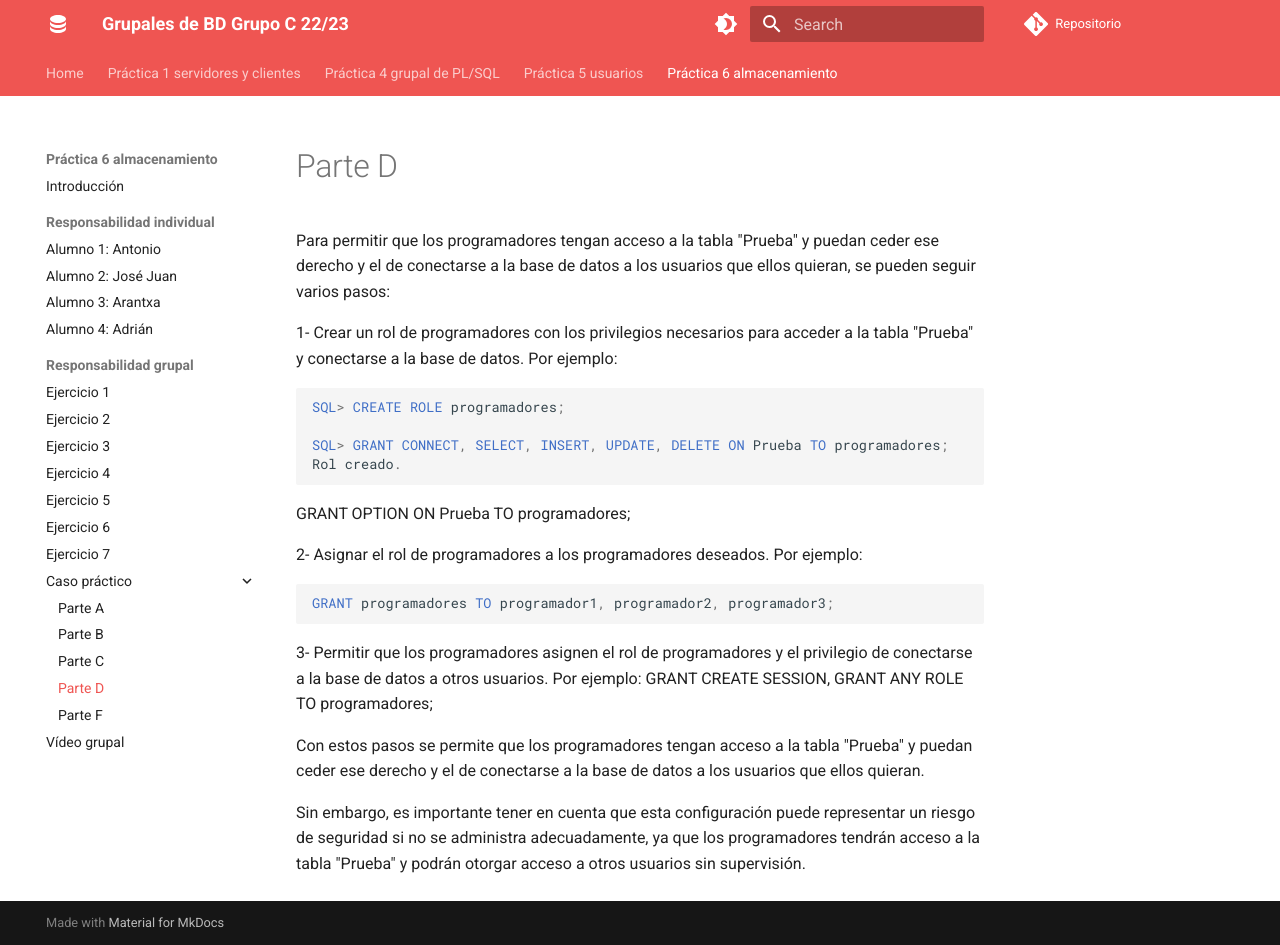
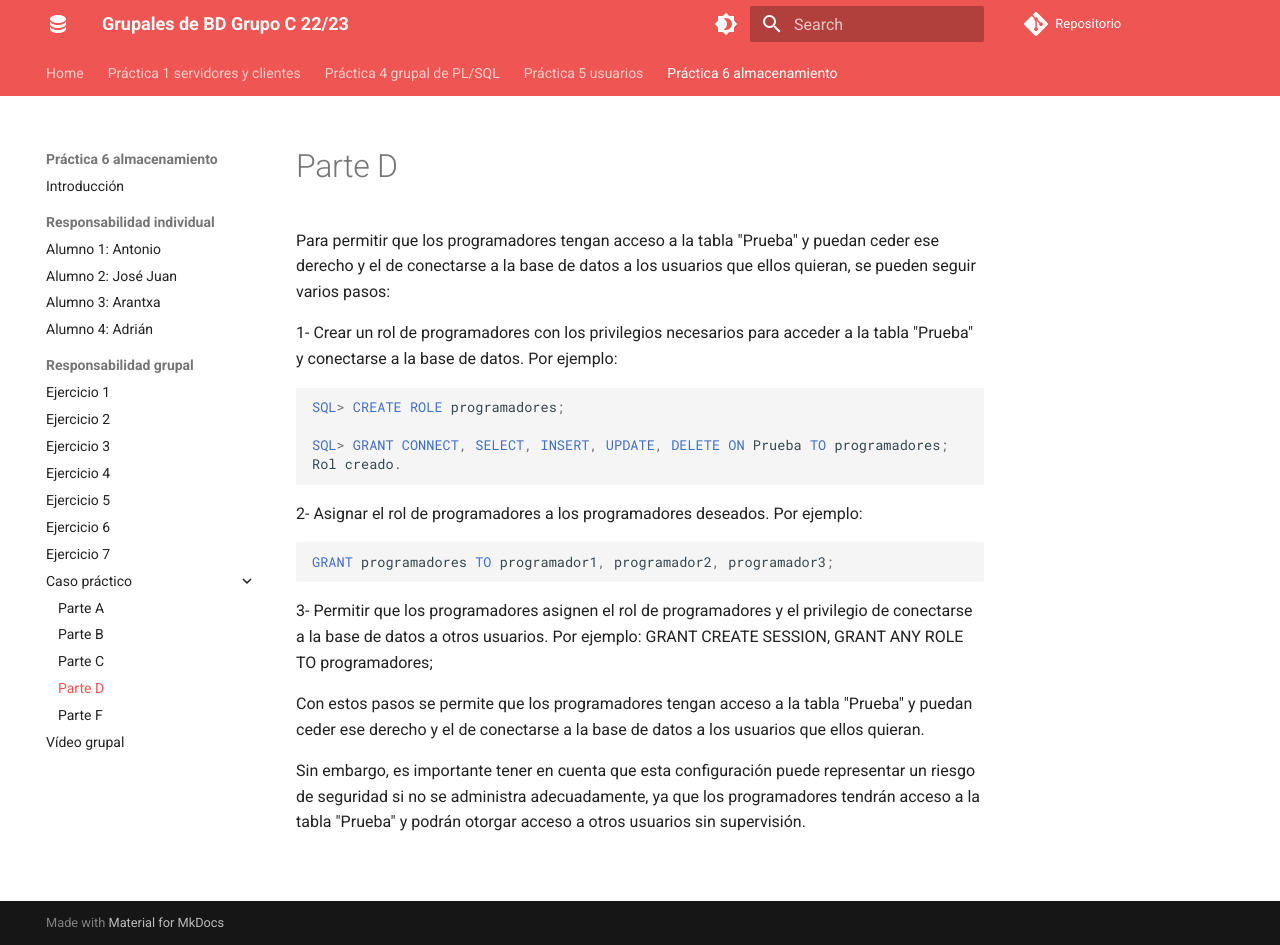
Before and after one commit to adriasir123/grupalesbdc, an MkDocs documentation site: the page built from docs/p6-almacenamiento/rg/caso-practico-parte-d.md, in a window 1280 px wide and 945 px high. Built offline with MkDocs 1.6.1 and Material for MkDocs 9.7.7, drawn with Linux system fonts in a browser that asks for light colours; comment, search, counter and statistics services are not loaded.

Commit message:
Termino el ejercicio 8

````diff
--- a/docs/p6-almacenamiento/rg/caso-practico-parte-d.md
+++ b/docs/p6-almacenamiento/rg/caso-practico-parte-d.md
@@ -10,7 +10,6 @@ SQL> CREATE ROLE programadores;
 SQL> GRANT CONNECT, SELECT, INSERT, UPDATE, DELETE ON Prueba TO programadores;
 Rol creado.
 ```
-GRANT OPTION ON Prueba TO programadores;
 
 2- Asignar el rol de programadores a los programadores deseados. Por ejemplo:
 
````
